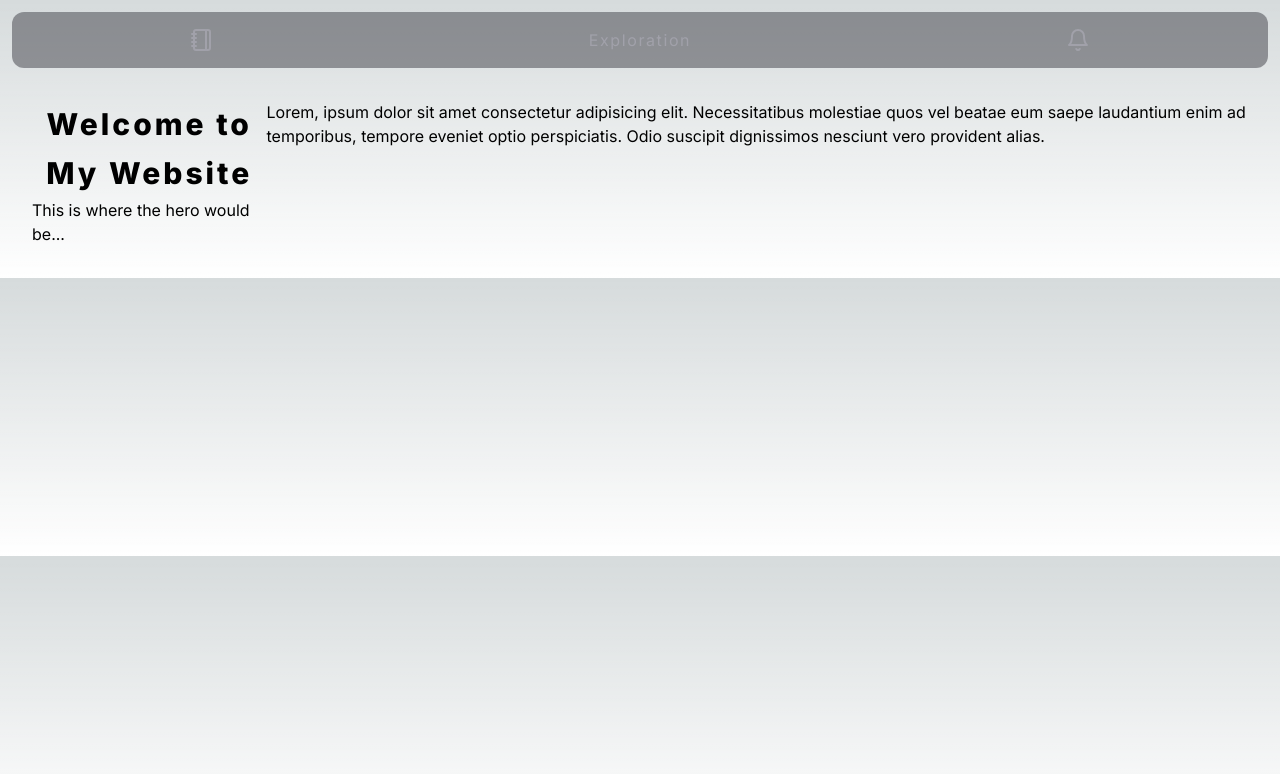
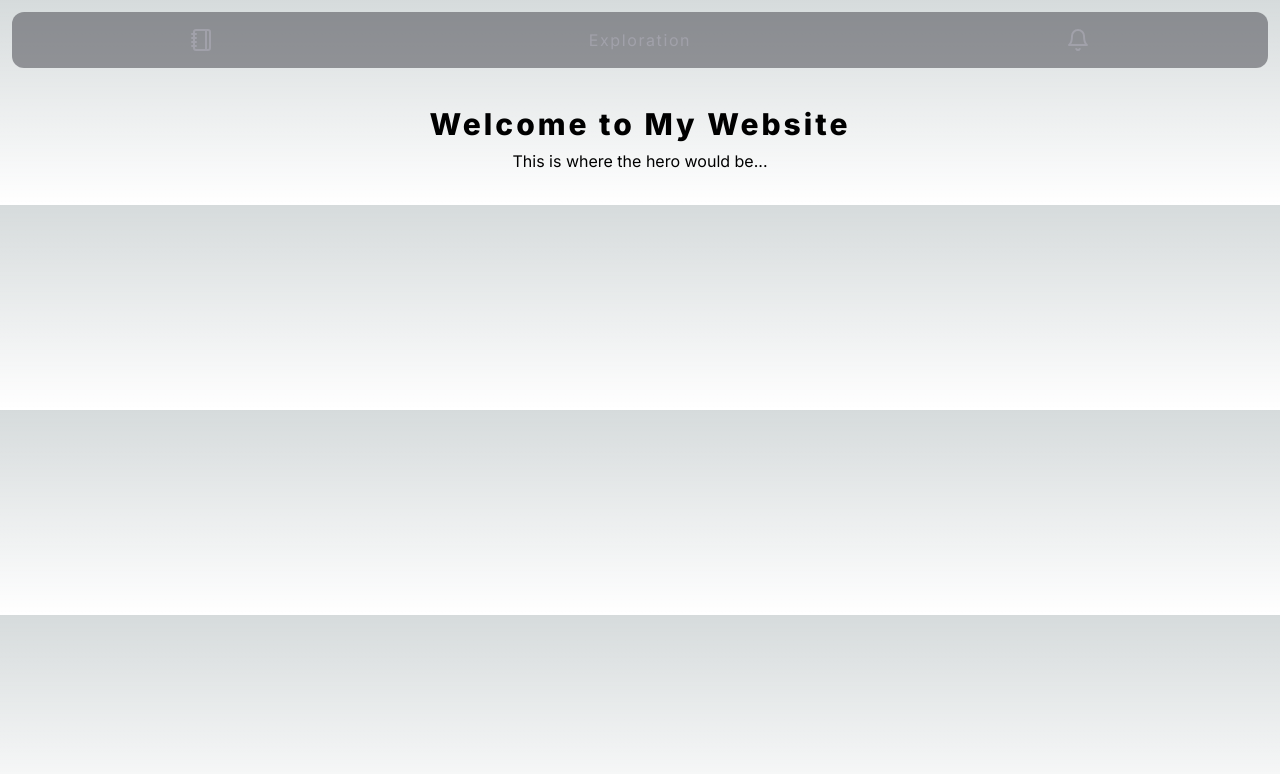
Before and after one commit to gm-walker/exploration_website, a Next.js app: page / in a window 1280 px wide. Shown: the top 774 px of the page. Built offline with nearby package versions, Linux system fonts and the light colour scheme.

Commit message:
<feat> Updating Homepage, Removing About

```diff
--- a/src/app/page.tsx
+++ b/src/app/page.tsx
@@ -4,14 +4,11 @@ import Image from "next/image";
 
 export default function Home() {
   return (
-    <main id="intro"className="flex m-8">
+    <main id="intro"className="flex m-8 max-w-full justify-center text-center">
       <div className="">
         <h1 className="text-3xl font-extrabold text-center tracking-widest leading-relaxed">Welcome to My Website</h1>
         <Hero />
       </div>
-      <div id="about" className="">
-        <p>Lorem, ipsum dolor sit amet consectetur adipisicing elit. Necessitatibus molestiae quos vel beatae eum saepe laudantium enim ad temporibus, tempore eveniet optio perspiciatis. Odio suscipit dignissimos nesciunt vero provident alias.</p>
-      </div>
     </main>
   );
 }
```
